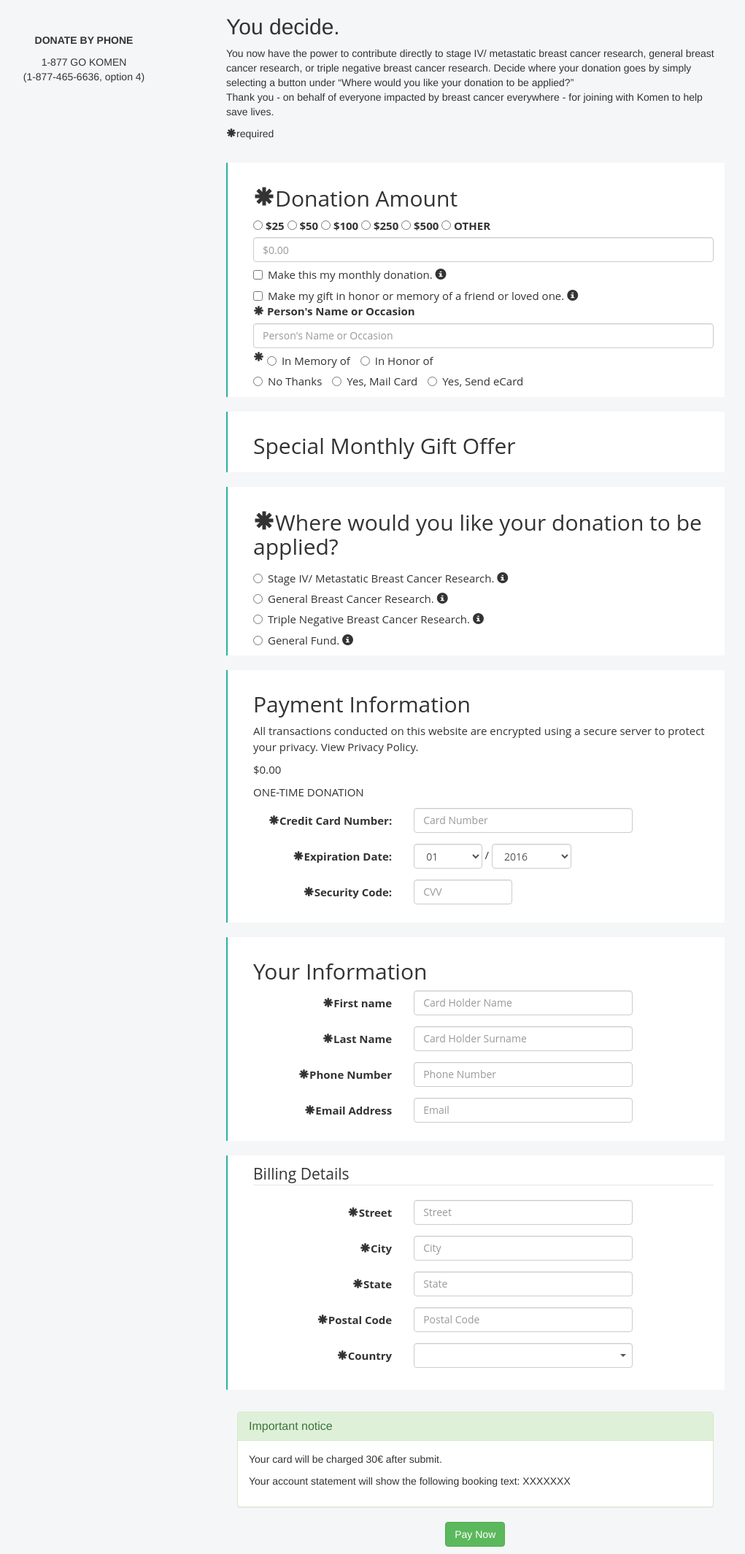
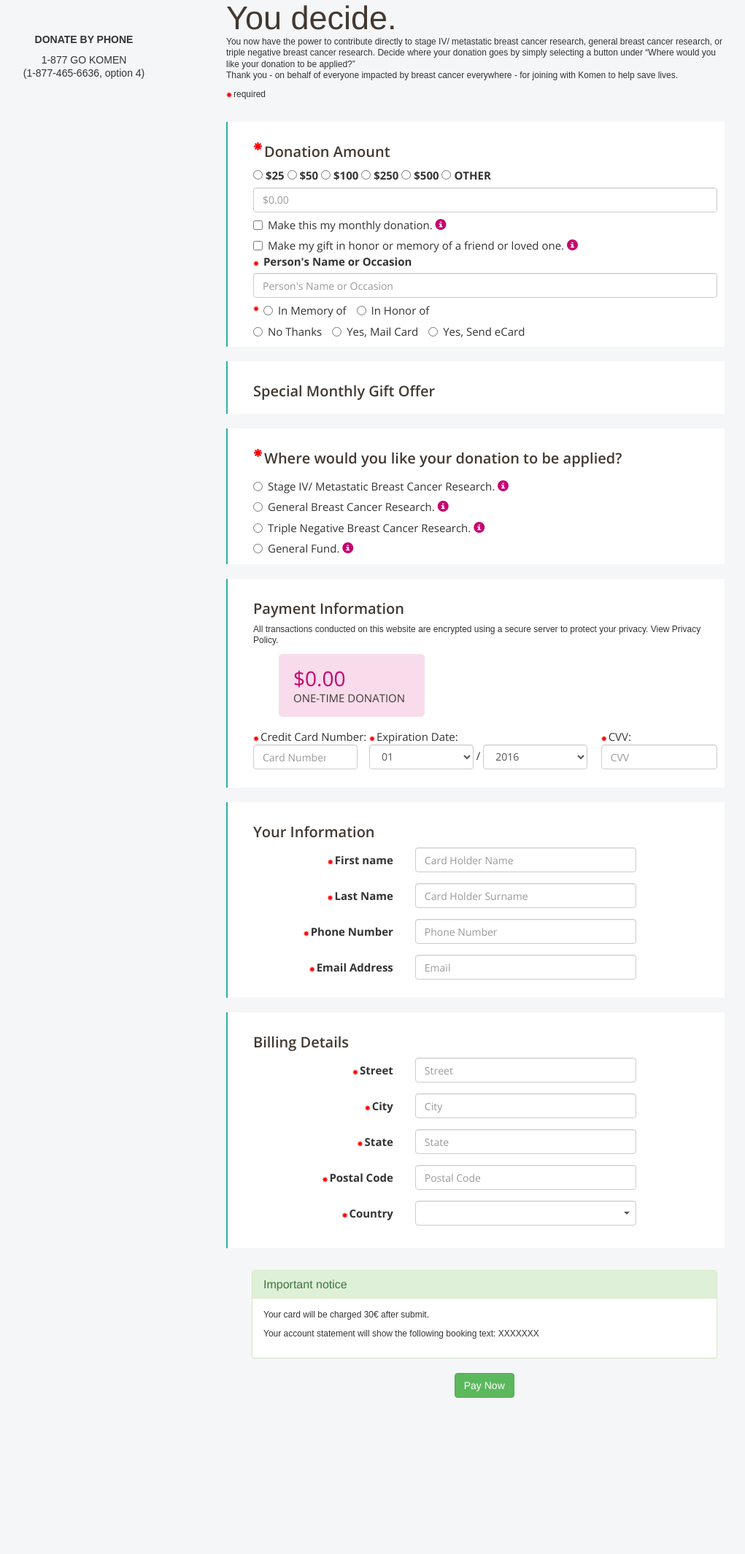
Before and after one commit to Cloudxtreme/payment26, a PHP site: page / in a window 1280 px wide. Shown: the whole page at 73% size, without its empty margins (135-1156 px from the left). After the commit the page ends 1915 px from the top, so only its background shows below. Run offline with PHP 8.4, Linux system fonts and the light colour scheme; some libraries are stand-ins or nearby versions.

Commit message:
Validations, Payment, CC inputs, fonts, payamount

```diff
--- a/css/payment.css
+++ b/css/payment.css
@@ -1,6 +1,16 @@
 body {
+  font-family: "Helvetica Neue",Helvetica,Arial,sans-serif;
+  font-size: 14px;
+  line-height: 1.42857143;
+  color: #333;
   background-color: #F5F6F8;
 }
+
+P, LI, OL, UL, TABLE, TR, TH, TD, .Explicit {
+    font: 12px/1.3 'Arial', Helvetica, sans-serif;
+}
+
+/* COLUMNS */
 
 .sidebar_donate {
   margin: 0 auto;
@@ -13,3 +23,112 @@ body {
   font-size: 14px;
   text-align: center;
 }
+
+/* TITLES */
+
+h1 {
+	text-align: left;
+  color: #433931;
+  margin: 0px auto;
+  font-size: 45px;
+}
+
+h2 {
+	font-size: 20px;
+  font-weight: 600;
+  color: #433931;
+}
+
+h2 .glyphicon-asterisk.required {
+	font-size: 13px;
+	top: -8px;
+}
+
+/* ICONS */
+
+.glyphicon-asterisk.required {
+	color: red;
+	position: relative;
+	font-size: 8px;
+  margin-right: 2px;
+}
+
+.glyphicon-info-sign.info {
+    cursor: pointer;
+    color: #C60070;
+}
+
+div.card-data i {
+    top: 28px!important;
+    right: 0px!important;
+}
+
+/* SPECIFIC STYLES */
+
+.payamount {
+    background-color: #f8dceb;
+    border-radius: 5px;
+    margin-left: 35px;
+    padding: 15px 0px 15px 20px;
+    text-align: center;
+    width: 200px;
+    margin-top: 10px;
+    margin-bottom: 10px;
+    color: #433931;
+}
+
+.amtmonies {
+    color: #c60070;
+    font-family: "Open Sans",sans-serif;
+    font-size: 28px;
+    font-weight: 300;
+    text-align: left;
+    margin-bottom: 0;
+}
+
+.amttimes {
+    font-family: "Open Sans",sans-serif;
+    text-align: left;
+    font-weight: 400;
+    margin-bottom: 0;
+    font-size: 15px;
+}
+
+/* CALLOUTS */
+
+.komen-callout {
+    background-color: #ffffff;
+    border-left: 2px solid #2CB0A5;
+    font-family: "Open Sans", sans-serif;
+    font-size: 15px;
+}
+
+.komen-section {
+    margin-top: 20px;
+    padding: 10px 10px 10px 35px;
+}
+
+.komen-section div.row {
+	margin:0;
+}
+
+.komen-section div.row label {
+	font-size: 15px;
+  font-weight: 100;
+}
+
+/* MEDIA QUERIES */
+
+@media (min-width: 768px) {
+  #cardnumber {
+  	width: 90%;
+  }
+
+  select.card-expiry-month.stripe-sensitive.required.form-control {
+  	width: 45%
+  }
+
+  select.card-expiry-year.stripe-sensitive.required.form-control {
+  	width:45%;
+  }
+}
--- a/index.php
+++ b/index.php
@@ -32,12 +32,14 @@
     <meta http-equiv="Content-type" content="text/html; charset=utf-8" />
     <meta name="viewport" content="width=device-width, initial-scale=1">
     <title>Secure Payment Form</title>
+
+    <link href="//fonts.googleapis.com/css?family=Open+Sans:300italic,400italic,600italic,700italic,400,300,600,700" rel="stylesheet" type="text/css">
+    <link href="//fonts.googleapis.com/css?family=Raleway:400,100,300,500,600" rel="stylesheet" type="text/css">
     <link rel="stylesheet" href="css/bootstrap-min.css">
     <link rel="stylesheet" href="css/bootstrap-formhelpers-min.css" media="screen">
     <link rel="stylesheet" href="css/bootstrapValidator-min.css"/>
     <link rel="stylesheet" href="http://netdna.bootstrapcdn.com/font-awesome/4.0.3/css/font-awesome.css" />
     <link rel="stylesheet" href="css/bootstrap-side-notes.css" />
-    <link rel="stylesheet" href="css/custom-callouts.css">
     <link rel="stylesheet" type="text/css" href="css/payment.css">
 
     <script type="text/javascript" src="https://js.stripe.com/v2/"></script>
@@ -72,15 +74,15 @@
           <?php endif; ?>
           <form action="" method="POST" id="payment-form" class="form-horizontal">
             <div class="row">
-              <h2>You decide.</h2>
+              <h1>You decide.</h1>
               <p>You now have the power to contribute directly to stage IV/ metastatic breast cancer research, general breast cancer research, or triple negative breast cancer research. Decide where your donation goes by simply selecting a button under “Where would you like your donation to be applied?”<br>
                 Thank you - on behalf of everyone impacted by breast cancer everywhere - for joining with Komen to help save lives.</p>
-              <p><span class="glyphicon glyphicon-asterisk"></span>required</p>
+              <p><span class="glyphicon glyphicon-asterisk required"></span>required</p>
             </div>
               <!-- First 3 Rows -->
               <div class="row">
                 <div class="komen-callout komen-section col-xs-12 col-sm-12 col-md-12 col-lg-12">
-                  <h2><span class="glyphicon glyphicon-asterisk"></span>Donation Amount</h2>
+                  <h2><span class="glyphicon glyphicon-asterisk required"></span>Donation Amount</h2>
                   <div class="wrapper-price">
                     <input type="radio" name="donation-level" id="donation-level-1" value="25">
                     <label for="donation-level-1">$25</label>
@@ -101,22 +103,22 @@
                   <div class="checkbox">
                     <input type="checkbox" name="" id="level_standardauto_repeatname">
                     <label for="level_standardauto_repeatname"> Make this my monthly donation.</label>
-                    <span class="glyphicon glyphicon-info-sign"></span>
+                    <span class="glyphicon glyphicon-info-sign info"></span>
                   </div>
                   <div class="checkbox">
                     <input type="checkbox" name="" id="tribute_show_honor_fieldsname">
                     <label for="tribute_show_honor_fieldsname">Make my gift in honor or memory of a friend or loved one.</label>
-                    <span class="glyphicon glyphicon-info-sign"></span>
+                    <span class="glyphicon glyphicon-info-sign info"></span>
                   </div>
 
                   <div id="tribute_honoree_last_name_row">
                     <div class="form-content">
-                      <span class="glyphicon glyphicon-asterisk"></span>
+                      <span class="glyphicon glyphicon-asterisk required"></span>
                       <label for="tribute_honoree_last_namename">Person's Name or Occasion</label>
                       <input class="form-control" name="tribute_honoree_last_namename" id="tribute_honoree_last_namename" value="" maxlength="50" type="text" placeholder="Person's Name or Occasion">
                     </div>
                     <div class="">
-                      <span class="glyphicon glyphicon-asterisk"></span>
+                      <span class="glyphicon glyphicon-asterisk required"></span>
                       <label class="radio-inline"><input type="radio" name="tribute_type_text" value="tribute_type_value1">In Memory of </label>
                       <label class="radio-inline"><input type="radio" name="tribute_type_text" value="tribute_type_value2">In Honor of </label>
                     </div>
@@ -138,26 +140,26 @@
               <div class="row">
                 <div class="komen-callout komen-section col-xs-12 col-sm-12 col-md-12 col-lg-12">
                   <!-- Form Name -->
-                  <h2><span class="glyphicon glyphicon-asterisk"></span>Where would you like your donation to be applied?</h2>
+                  <h2><span class="glyphicon glyphicon-asterisk required"></span>Where would you like your donation to be applied?</h2>
                   <div class="radio">
                     <input type="radio" name="fund_radio" id="donation-stageIV">
                     <label for="donation-stageIV">Stage IV/ Metastatic Breast Cancer Research.</label>
-                    <span class="glyphicon glyphicon-info-sign"></span>
+                    <span class="glyphicon glyphicon-info-sign info"></span>
                   </div>
                   <div class="radio">
                     <input type="radio" name="fund_radio" id="donation-generalBC">
                     <label for="generalBC">General Breast Cancer Research.</label>
-                    <span class="glyphicon glyphicon-info-sign"></span>
+                    <span class="glyphicon glyphicon-info-sign info"></span>
                   </div>
                   <div class="radio">
                     <input type="radio" name="fund_radio" id="donation-">
                     <label for="donation-tripleNBC">Triple Negative Breast Cancer Research.</label>
-                    <span class="glyphicon glyphicon-info-sign"></span>
+                    <span class="glyphicon glyphicon-info-sign info"></span>
                   </div>
                   <div class="radio">
                     <input type="radio" name="fund_radio" id="donation-generalFund">
                     <label for="generalFund">General Fund.</label>
-                    <span class="glyphicon glyphicon-info-sign"></span>
+                    <span class="glyphicon glyphicon-info-sign info"></span>
                   </div>
                 </div>
               </div>
@@ -166,21 +168,20 @@
                 <div class="komen-callout komen-section col-xs-12 col-sm-12 col-md-12 col-lg-12">
                   <fieldset>
                     <h2>Payment Information</h2>
-                    <p>All transactions conducted on this website are encrypted using a secure server to protect your privacy. View Privacy Policy.</p>
+                    <p id="payment-information">All transactions conducted on this website are encrypted using a secure server to protect your privacy. View Privacy Policy.</p>
                     <div class="payamount"><p class="amtmonies">$0.00</p><p class="amttimes">ONE-TIME DONATION</p></div>
-
+                    <div class="row">
+                      <div class="col-xs-12 col-sm-12 col-md-12 col-lg-3">
                         <!-- Card Number -->
-                    <div class="form-group">
-                      <label class="col-sm-4 control-label" for="textinput"><span class="glyphicon glyphicon-asterisk"></span>Credit Card Number:</label>
-                      <div class="col-sm-6">
+                        <div class="form-group card-data">
+                          <label class="control-label" for="textinput"><span class="glyphicon glyphicon-asterisk required"></span>Credit Card Number:</label>
                           <input type="text" id="cardnumber" maxlength="19" placeholder="Card Number" class="card-number form-control">
                         </div>
                       </div>
-
+                      <div class="col-xs-12 col-sm-12 col-md-12 col-lg-6">
                         <!-- Expiry-->
-                    <div class="form-group">
-                      <label class="col-sm-4 control-label" for="textinput"><span class="glyphicon glyphicon-asterisk"></span>Expiration Date:</label>
-                      <div class="col-sm-6">
+                        <div class="form-group card-data">
+                          <label class="control-label" for="textinput"><span class="glyphicon glyphicon-asterisk required"></span>Expiration Date:</label>
                           <div class="form-inline">
                             <select name="select2" data-stripe="exp-month" class="card-expiry-month stripe-sensitive required form-control">
                               <option value="01" selected="selected">01</option>
@@ -202,11 +203,12 @@
                           </div>
                         </div>
                       </div>
+                      <div class="col-xs-12 col-sm-12 col-md-12 col-lg-3">
                         <!-- CVV -->
-                    <div class="form-group">
-                      <label class="col-sm-4 control-label" for="textinput"><span class="glyphicon glyphicon-asterisk"></span>Security Code:</label>
-                      <div class="col-sm-3">
+                        <div class="form-group card-data">
+                          <label class="control-label" for="textinput"><span class="glyphicon glyphicon-asterisk required"></span>CVV:</label>
                             <input type="text" id="cvv" placeholder="CVV" maxlength="4" class="card-cvc form-control">
+                        </div>
                       </div>
                     </div>
                   </fieldset>
@@ -219,27 +221,27 @@
                     <h2>Your Information</h2>
                     <!-- Card Holder Name -->
                     <div class="form-group">
-                      <label class="col-sm-4 control-label"  for="textinput"><span class="glyphicon glyphicon-asterisk"></span>First name</label>
+                      <label class="col-sm-4 control-label"  for="textinput"><span class="glyphicon glyphicon-asterisk required"></span>First name</label>
                       <div class="col-sm-6">
                         <input type="text" name="cardholdername" maxlength="70" placeholder="Card Holder Name" class="card-holder-name form-control">
                       </div>
                     </div>
                     <div class="form-group">
-                      <label class="col-sm-4 control-label"  for="textinput"><span class="glyphicon glyphicon-asterisk"></span>Last Name</label>
+                      <label class="col-sm-4 control-label"  for="textinput"><span class="glyphicon glyphicon-asterisk required"></span>Last Name</label>
                       <div class="col-sm-6">
                         <input type="text" name="cardholdersurname" maxlength="70" placeholder="Card Holder Surname" class="card-holder-surname form-control">
                       </div>
                     </div>
                     <!-- Phone Number -->
                     <div class="form-group">
-                      <label class="col-sm-4 control-label" for="textinput"><span class="glyphicon glyphicon-asterisk"></span>Phone Number</label>
+                      <label class="col-sm-4 control-label" for="textinput"><span class="glyphicon glyphicon-asterisk required"></span>Phone Number</label>
                       <div class="col-sm-6">
-                        <input type="text" name="phone" maxlength="30" placeholder="Phone Number" class="form-control">
+                        <input type="text" id="phone" name="phone" maxlength="30" placeholder="Phone Number" class="form-control">
                       </div>
                     </div>
                     <!-- Email -->
                     <div class="form-group">
-                      <label class="col-sm-4 control-label" for="textinput"><span class="glyphicon glyphicon-asterisk"></span>Email Address</label>
+                      <label class="col-sm-4 control-label" for="textinput"><span class="glyphicon glyphicon-asterisk required"></span>Email Address</label>
                       <div class="col-sm-6">
                         <input type="text" name="email" maxlength="65" placeholder="Email" class="email form-control">
                       </div>
@@ -251,11 +253,11 @@
                 <div class="komen-callout komen-section col-xs-12 col-sm-12 col-md-12 col-lg-12">
                   <fieldset>
                     <!-- Form Name -->
-                    <legend>Billing Details</legend>
+                    <h2>Billing Details</h2>
 
                     <!-- Street -->
                     <div class="form-group">
-                      <label class="col-sm-4 control-label" for="textinput"><span class="glyphicon glyphicon-asterisk"></span>Street</label>
+                      <label class="col-sm-4 control-label" for="textinput"><span class="glyphicon glyphicon-asterisk required"></span>Street</label>
                       <div class="col-sm-6">
                         <input type="text" name="street" placeholder="Street" class="address form-control">
                       </div>
@@ -263,7 +265,7 @@
 
                     <!-- City -->
                     <div class="form-group">
-                      <label class="col-sm-4 control-label" for="textinput"><span class="glyphicon glyphicon-asterisk"></span>City</label>
+                      <label class="col-sm-4 control-label" for="textinput"><span class="glyphicon glyphicon-asterisk required"></span>City</label>
                       <div class="col-sm-6">
                         <input type="text" name="city" placeholder="City" class="city form-control">
                       </div>
@@ -271,7 +273,7 @@
 
                     <!-- State -->
                     <div class="form-group">
-                      <label class="col-sm-4 control-label" for="textinput"><span class="glyphicon glyphicon-asterisk"></span>State</label>
+                      <label class="col-sm-4 control-label" for="textinput"><span class="glyphicon glyphicon-asterisk required"></span>State</label>
                       <div class="col-sm-6">
                         <input type="text" name="state" maxlength="65" placeholder="State" class="state form-control">
                       </div>
@@ -279,7 +281,7 @@
 
                     <!-- Postcal Code -->
                     <div class="form-group">
-                      <label class="col-sm-4 control-label" for="textinput"><span class="glyphicon glyphicon-asterisk"></span>Postal Code</label>
+                      <label class="col-sm-4 control-label" for="textinput"><span class="glyphicon glyphicon-asterisk required"></span>Postal Code</label>
                       <div class="col-sm-6">
                         <input type="text" name="zip" maxlength="9" placeholder="Postal Code" class="zip form-control">
                       </div>
@@ -287,14 +289,12 @@
 
                     <!-- Country -->
                     <div class="form-group">
-                      <label class="col-sm-4 control-label" for="textinput"><span class="glyphicon glyphicon-asterisk"></span>Country</label>
+                      <label class="col-sm-4 control-label" for="textinput"><span class="glyphicon glyphicon-asterisk required"></span>Country</label>
                       <div class="col-sm-6">
                         <!--input type="text" name="country" placeholder="Country" class="country form-control"-->
                         <div class="country bfh-selectbox bfh-countries" name="country" placeholder="Select Country" data-flags="true" data-filter="true"> </div>
                       </div>
                     </div>
-
-
                   </fieldset>
                 </div>
               </div>
```
Also changed, not shown: css/custom-callouts.css (deleted, +0 -69 lines), js/payment.js (+28 -3 lines). Lines whose indentation alone changed are shown as unchanged.
